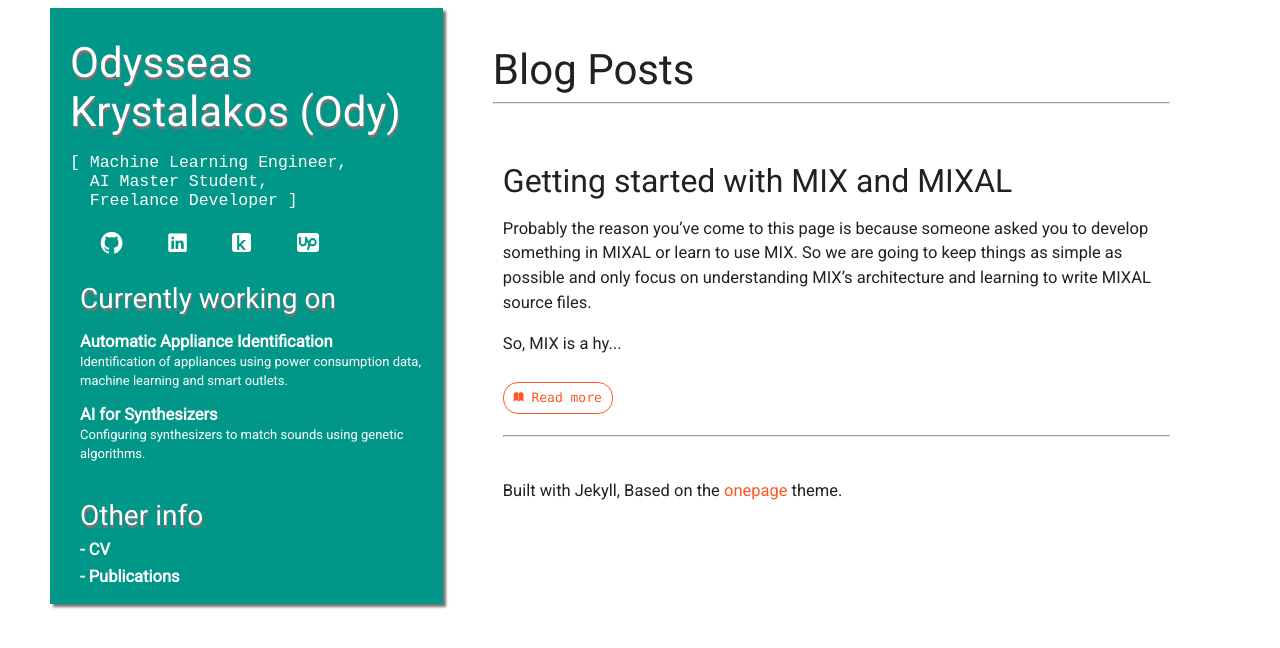
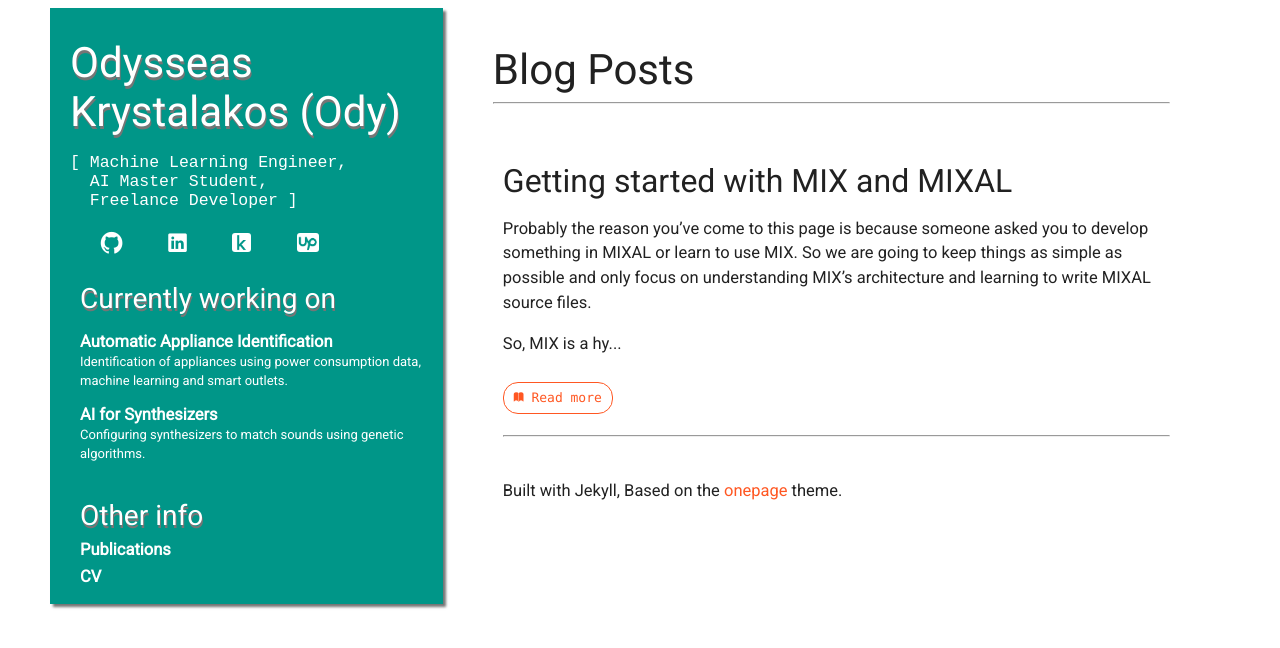
Before and after one commit to OdysseasKr/odysseaskr.github.io, a Jekyll site: the page built from index.html, in a window 1280 px wide. Shown: the top 648 px of the page. Built offline with Jekyll 4.4.1, drawn with Linux system fonts in a browser that asks for light colours; some web fonts are replaced.

Commit message:
Change info formatting

```diff
--- a/_includes/info.html
+++ b/_includes/info.html
@@ -1,3 +1,3 @@
 <h3>Other info</h3>
-<a class="info-item" href="/cv.pdf">- CV</a>
-<a class="info-item" href="/pubs.html">- Publications</a>
+<a class="info-item" href="/pubs.html">Publications</a>
+<a class="info-item" href="/cv.pdf">CV</a>
```
